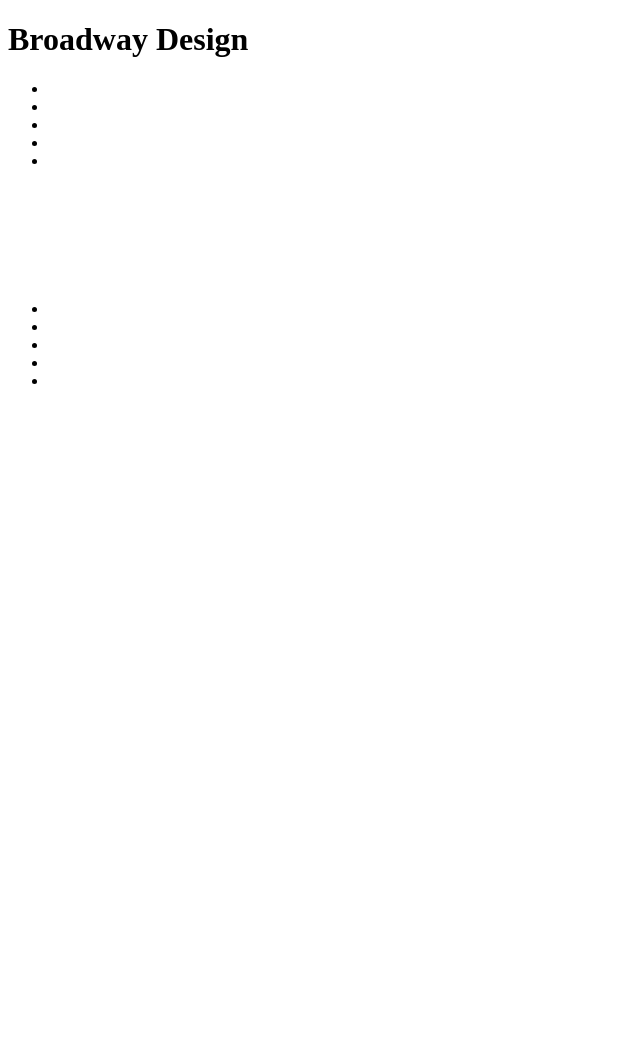
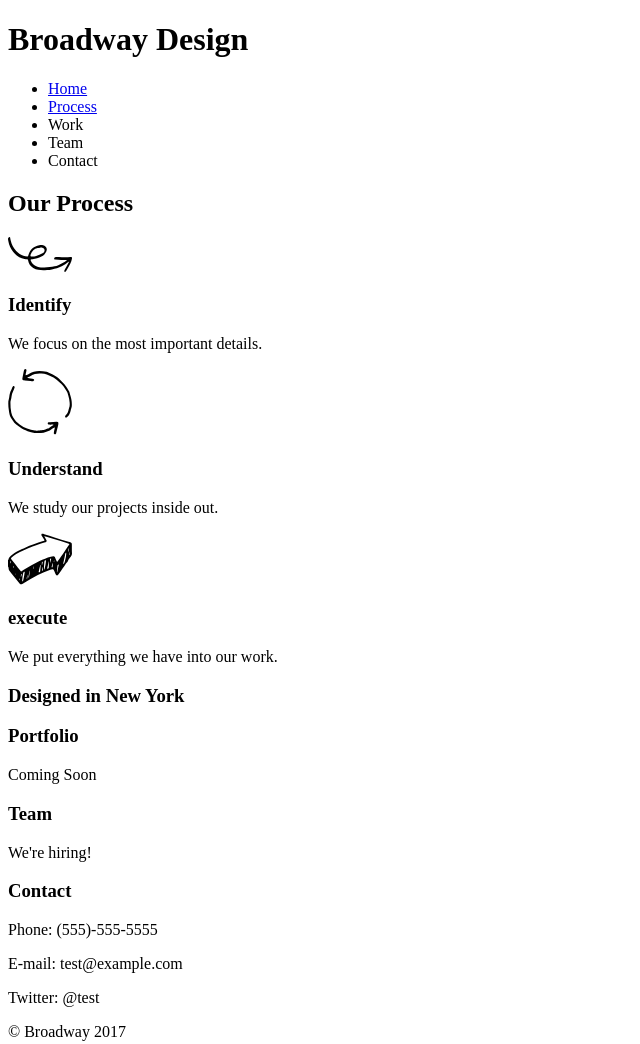
Before and after one commit to elsstroobants/broadway, a plain HTML site: page index.html in a window 1280 px wide. Shown: the top 1044 px of the page, without its empty margins (0-640 px from the left). Before the commit the page ends 800 px from the top, so only its background shows below. Drawn offline with Linux system fonts and the light colour scheme.

Commit message:
Added text and images

```diff
--- a/index.html
+++ b/index.html
@@ -2,64 +2,78 @@
 <html>
   <head>
     <meta charset="utf-8">
-    <title>Broadway</title>
+    <title>Broadway Design</title>
   </head>
   <body>
 
     <!--section banner 1-->
-    <h1>Broadway Design</h1>
+    <div id="home">
+      <h1>Broadway Design</h1>
       <nav>
          <ul>
-           <li><a href="#"></a></li>
-           <li><a href="#"></a></li>
-           <li><a href="#"></a></li>
-           <li><a href="#"></a></li>
-           <li><a href="#"></a></li>
+           <li><a href="#home">Home</a></li>
+           <li><a href="#process">Process</a></li>
+           <li><a href="#portfolio"></a>Work</li>
+           <li><a href="#team"></a>Team</li>
+           <li><a href="#contact"></a>Contact</li>
          </ul>
       </nav>
-
+    </div>
 
     <!--section process-->
 
-    <div class="process">
-      <h2></h2>
+    <div id="process">
+      <h2>Our Process</h2>
 
       <!--section identify-->
 
-      <img src="" alt="">
-      <h3></h3>
-      <p></p>
+      <img src="../resources/images/identify.svg" alt="identify symbol">
+      <h3>Identify</h3>
+      <p>We focus on the most important details.</p>
 
       <!--section understand-->
 
-      <img src="" alt="">
-      <h3></h3>
-      <p></p>
+      <img src="../resources/images/understand.svg" alt="understand symbol">
+      <h3>Understand</h3>
+      <p>We study our projects inside out.</p>
 
       <!--section execute-->
 
-      <img src="" alt="">
-      <h3></h3>
-      <p></p>
+      <img src="../resources/images/execute.svg" alt="execute symbol">
+      <h3>execute</h3>
+      <p>We put everything we have into our work.</p>
 
    </div>
 
    <!--section banner 2-->
-   <h3></h3>
+   <h3>Designed in New York</h3>
 
-   <!--section links-->
-   <h3></h3>
-   <p></p>
-   <h3></h3>
-   <p></p>
-   <h3></h3>
-   <p></p>
-   <p></p>
-   <p></p>
+   <!--section work-->
+   <div id="portfolio">
+     <h3>Portfolio</h3>
+     <p>Coming Soon</p>
+   </div>
+
+   <!--section Team-->
+   <div id="team">
+     <h3>Team</h3>
+     <p>We're hiring!</p>
+   </div>
+
+   <!--section Contact-->
+
+   <div id"contact">
+
+   </div>
+   <h3>Contact</h3>
+   <p>Phone: (555)-555-5555</p>
+   <p>E-mail: test@example.com</p>
+   <p>Twitter: @test</p>
 
   </body>
 
   <footer>
+    <p>&copy Broadway 2017</p>
     <ul>
       <li></li>
       <li></li>
```
